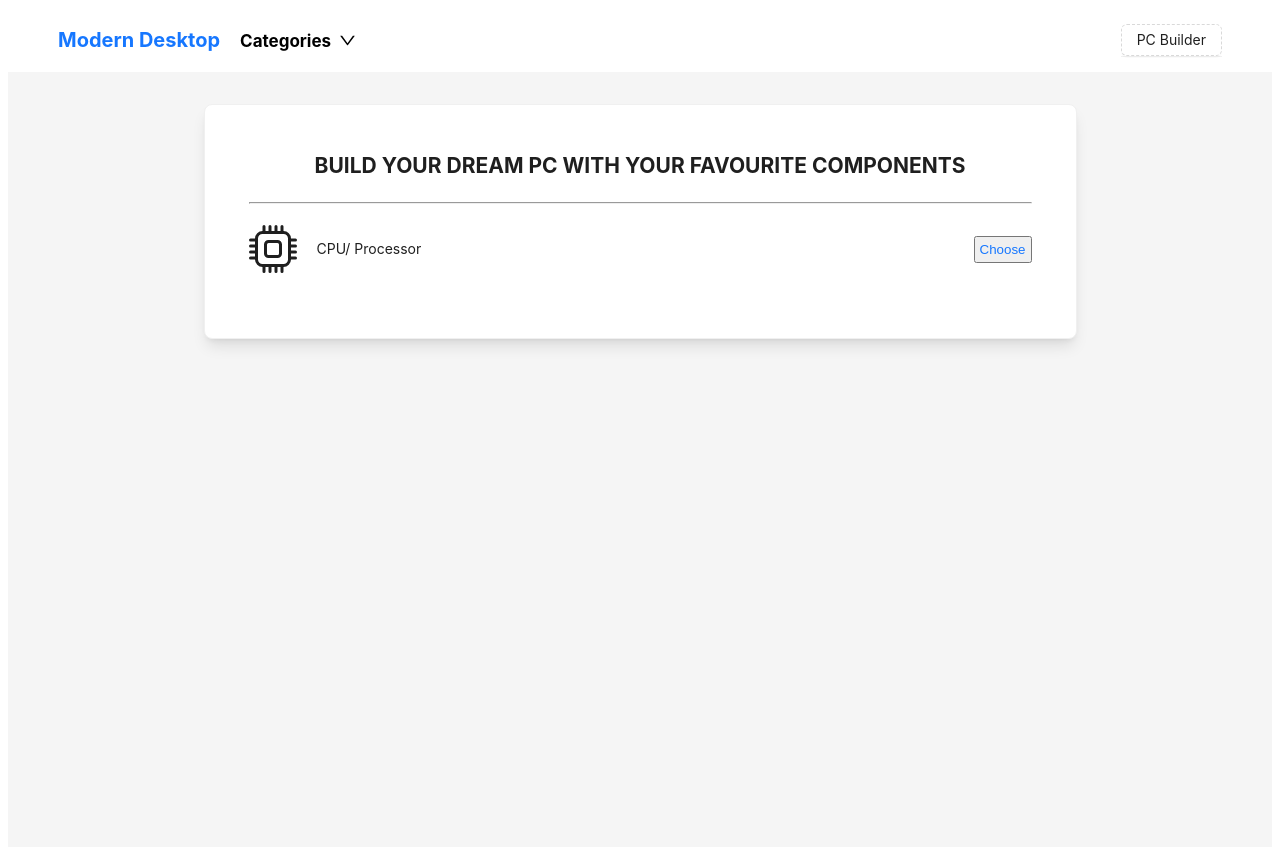
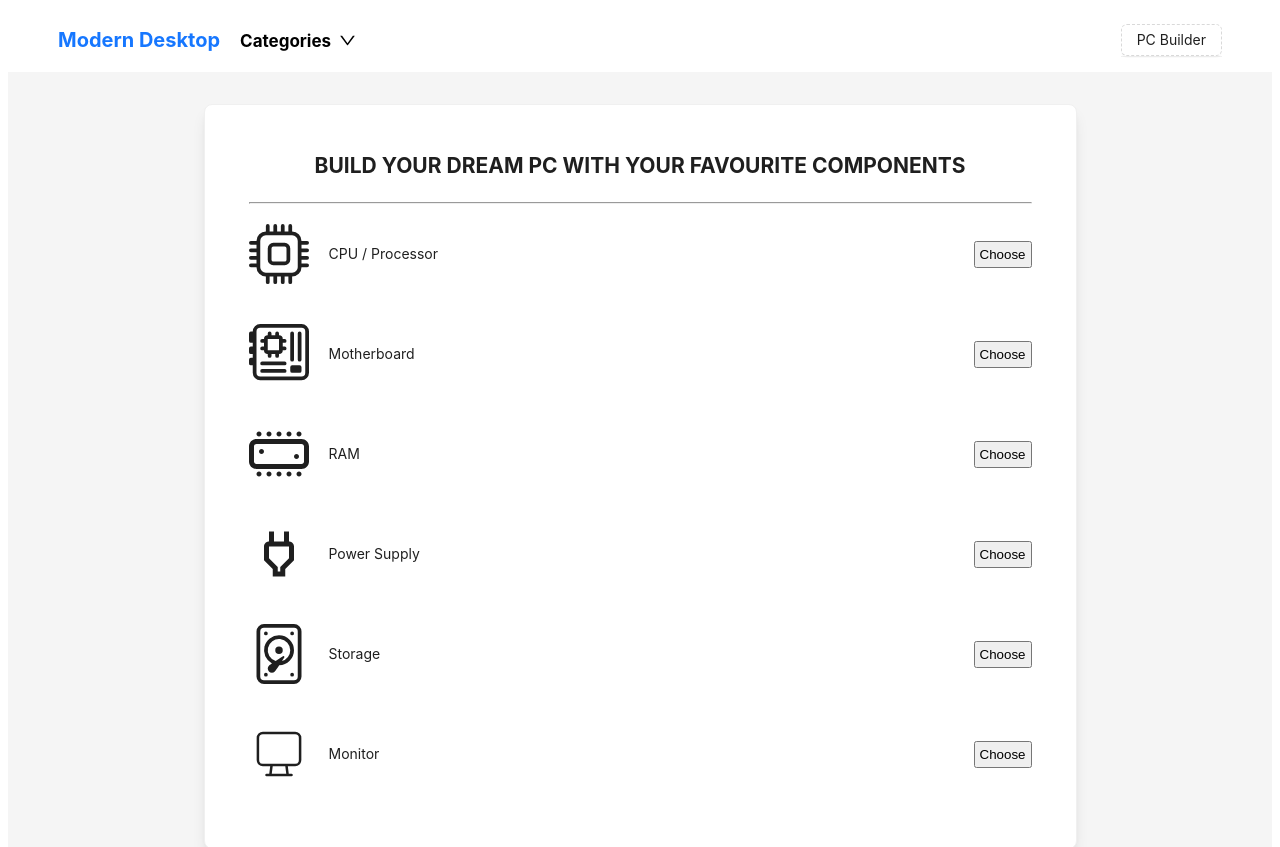
Before and after one commit to Fahadmohammad1/modern-desktop, a Next.js app: page /pc-builder in a window 1280 px wide. Shown: the top 847 px of the page. Built offline with nearby package versions, Linux system fonts and the light colour scheme.

Commit message:
product add to db done

```diff
--- a/src/components/UI/ProductCard.js
+++ b/src/components/UI/ProductCard.js
@@ -5,7 +5,6 @@ import React from "react";
 
 const ProductCard = ({ product }) => {
   const router = useRouter()
-  console.log(router);
   return (
     <section className="mb-5">
       <div className="flex flex-col justify-center items-center">
--- a/src/components/UI/ProductCardTwo.js
+++ b/src/components/UI/ProductCardTwo.js
@@ -1,7 +1,25 @@
+import { useAddToBuilderMutation } from "@/redux/api/api";
 import Image from "next/image";
+import { useRouter } from "next/router";
 import React from "react";
 
 const ProductCardTwo = ({ product }) => {
+  const router = useRouter()
+
+  const [addToBuilder, {isLoading, isSuccess}] = useAddToBuilderMutation()
+
+  const handleAddToBuilder = (categroyName,product) => {
+    const data = {
+      email : 'tanvir@gmail.com',
+      products: [
+        {[categroyName] : product}
+      ]
+    }
+    addToBuilder(data)
+    router.push({
+      pathname: '/pc-builder',
+    });
+  };
   return (
     <div className="mb-8 lg:flex lg:gap-10 shadow-xl p-5 rounded-xl">
       <div className="flex items-center lg:p-5">
@@ -27,7 +45,7 @@ const ProductCardTwo = ({ product }) => {
           Rating : {product.rating}
         </p>
         <div className="flex justify-end -mt-8">
-          <button>Choose</button>
+          <button onClick={() => handleAddToBuilder(product.category,product)}>Add To Builder</button>
         </div>
       </div>
     </div>
--- a/src/pages/pc-builder/index.js
+++ b/src/pages/pc-builder/index.js
@@ -5,9 +5,43 @@ import { BsCpu, BsDeviceHdd, BsMotherboard } from "react-icons/bs";
 import { CiMonitor } from "react-icons/ci";
 import { MdOutlinePower } from "react-icons/md";
 import { CgSmartphoneRam } from "react-icons/cg";
-import Link from "next/link";
+import { useRouter } from "next/router";
 
 const PcBuilderPage = () => {
+  const catagories = [
+    { key : '1',
+      category : 'cpu',
+      icon : (<BsCpu className="text-6xl"/>),
+      name : 'CPU / Processor'
+    },
+    { key : '2',
+      category : 'motherboard',
+      icon : (<BsMotherboard className="text-6xl"/>),
+      name : 'Motherboard'
+    },
+    { key : '3',
+      category : 'ram',
+      icon : (<CgSmartphoneRam className="text-6xl"/>),
+      name : 'RAM'
+    },
+    { key : '4',
+      category : 'power supply',
+      icon : (<MdOutlinePower className="text-6xl"/>),
+      name : 'Power Supply'
+    },
+    { key : '5',
+      category : 'storage',
+      icon : (<BsDeviceHdd className="text-6xl"/>),
+      name : 'Storage'
+    },
+    { key : '6',
+      category : 'monitor',
+      icon : (<CiMonitor className="text-6xl"/>),
+      name : 'Monitor'
+    },
+  ]
+  const router = useRouter()
+
   return (
     <section className="flex justify-center mt-8">
       <Card
@@ -16,15 +50,17 @@ const PcBuilderPage = () => {
       >
         <h1 className="text-center my-5 uppercase">Build Your Dream Pc With Your Favourite Components</h1>
         <hr className="mb-5"/>
-        <div className="flex justify-between items-center mb-10">
+        {
+          catagories.map(category => <div key={category.key} className="flex justify-between items-center mb-10">
           <div className="flex gap-5 items-center">
-            <BsCpu className="text-5xl"/>
-            <p>CPU/ Processor</p>
+            {category.icon}
+            <p>{category.name}</p>
           </div>
           <div>
-            <button className="btn p-1"><Link href="/category/cpu">Choose</Link></button>
+            <button onClick={() => router.push(`/pc-builder/category/${category.category}`)} className="btn p-1">Choose</button>
           </div>
-        </div>
+        </div>)
+        }
 
       </Card>
     </section>
--- /dev/null
+++ b/src/redux/api/api.js
@@ -0,0 +1,22 @@
+import { createApi, fetchBaseQuery } from '@reduxjs/toolkit/query/react'
+
+export const apiSlice = createApi({
+
+  reducerPath: 'api',
+
+  baseQuery: fetchBaseQuery({ baseUrl: 'http://localhost:5000' }),
+
+  endpoints: (builder) => ({
+    addToBuilder: builder.mutation({
+      query: (data) => ({
+        url: "/add-to-builder",
+        method: "POST",
+        body: data,
+      }),
+    }),
+  }),
+
+})
+
+
+export const { useAddToBuilderMutation } = apiSlice
--- a/src/redux/store.js
+++ b/src/redux/store.js
@@ -1,5 +1,10 @@
 import { configureStore } from '@reduxjs/toolkit'
+import { apiSlice } from './api/api'
 
 export const store = configureStore({
-  reducer: {},
+  reducer: {
+    [apiSlice.reducerPath]: apiSlice.reducer
+  },
+  middleware: getDefaultMiddleware =>
+    getDefaultMiddleware().concat(apiSlice.middleware)
 })
```
